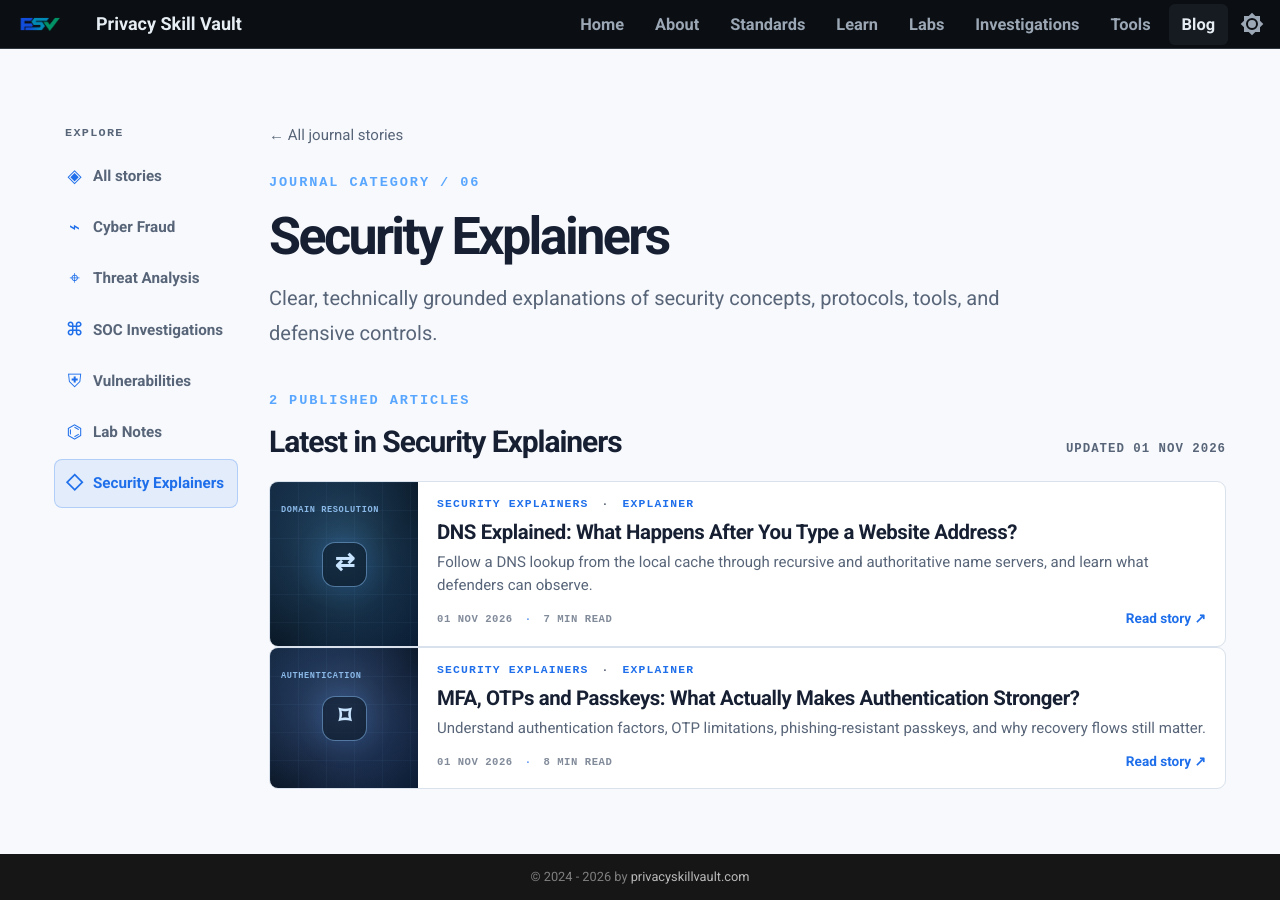
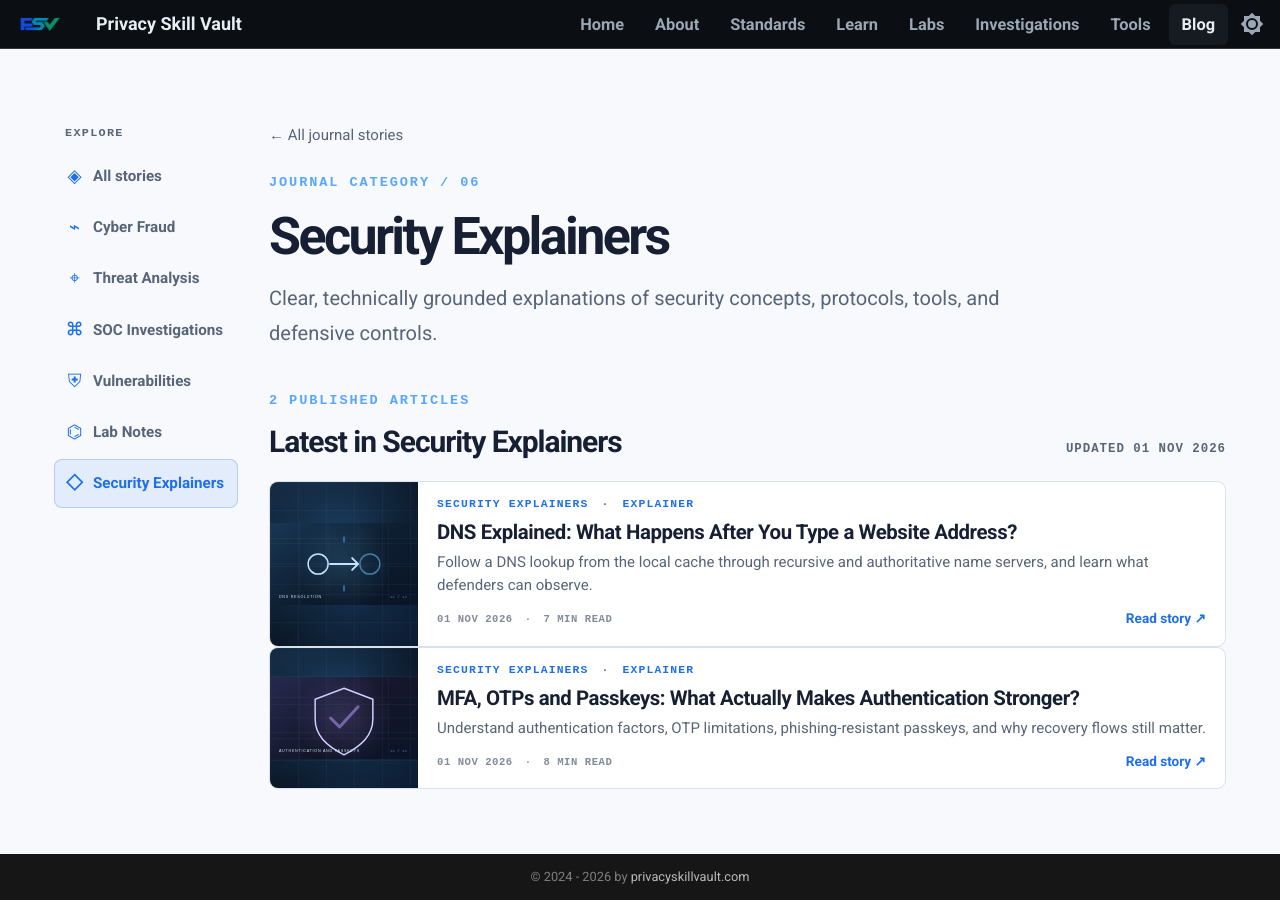
Before and after one commit to PrivacySkillVault/privacyskillvault.github.io, an MkDocs documentation site: the page built from docs/blog/security-explainers/index.md, in a window 1280 px wide. Built offline with MkDocs 1.6.1 and Material for MkDocs 9.7.7, drawn with Linux system fonts in a browser that asks for light colours.

Commit message:
Use distinct illustrations in security-explainers story cards

```diff
--- a/docs/blog/security-explainers/index.md
+++ b/docs/blog/security-explainers/index.md
@@ -18,11 +18,11 @@
     <div class="psv-journal-section-head"><div><p class="psv-journal-kicker">2 PUBLISHED ARTICLES</p><h2>Latest in Security Explainers</h2></div><span class="psv-journal-count">UPDATED 01 NOV 2026</span></div>
     <div class="psv-journal-story-list">
 <a class="psv-story-card" href="dns-resolution-explained/">
-      <div class="psv-story-card__art psv-story-art--dns" aria-hidden="true"><span class="psv-story-art__label">DOMAIN RESOLUTION</span><span class="psv-thumb-glyph">⇄</span></div>
+      <div class="psv-story-card__art" aria-hidden="true"><img src="../../assets/blog/dns-resolution-explained.svg" alt="" loading="lazy"></div>
       <div class="psv-story-card__body"><span class="psv-story-category">SECURITY EXPLAINERS <i>·</i> EXPLAINER</span><h3>DNS Explained: What Happens After You Type a Website Address?</h3><p>Follow a DNS lookup from the local cache through recursive and authoritative name servers, and learn what defenders can observe.</p><div class="psv-story-card__footer"><small>01 NOV 2026 <i>·</i> 7 MIN READ</small><span>Read story ↗</span></div></div>
     </a>
 <a class="psv-story-card" href="mfa-passkeys-explained/">
-      <div class="psv-story-card__art psv-story-art--mfa" aria-hidden="true"><span class="psv-story-art__label">AUTHENTICATION</span><span class="psv-thumb-glyph">⌑</span></div>
+      <div class="psv-story-card__art" aria-hidden="true"><img src="../../assets/blog/mfa-passkeys-explained.svg" alt="" loading="lazy"></div>
       <div class="psv-story-card__body"><span class="psv-story-category">SECURITY EXPLAINERS <i>·</i> EXPLAINER</span><h3>MFA, OTPs and Passkeys: What Actually Makes Authentication Stronger?</h3><p>Understand authentication factors, OTP limitations, phishing-resistant passkeys, and why recovery flows still matter.</p><div class="psv-story-card__footer"><small>01 NOV 2026 <i>·</i> 8 MIN READ</small><span>Read story ↗</span></div></div>
     </a>
     </div>
```
